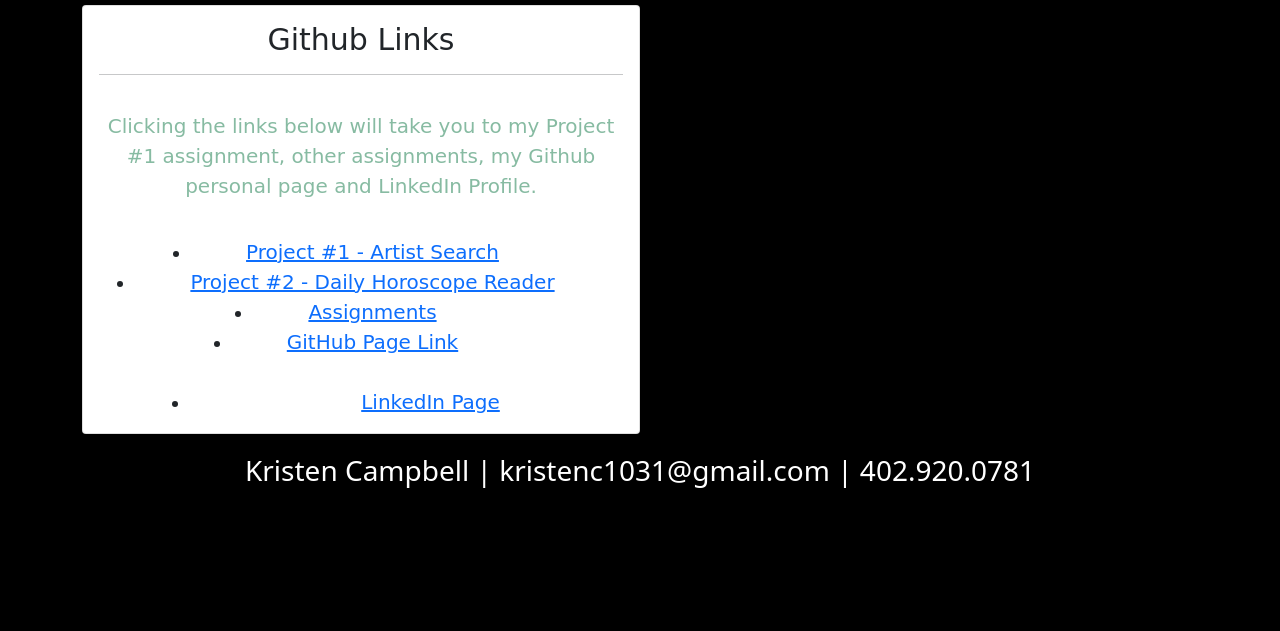
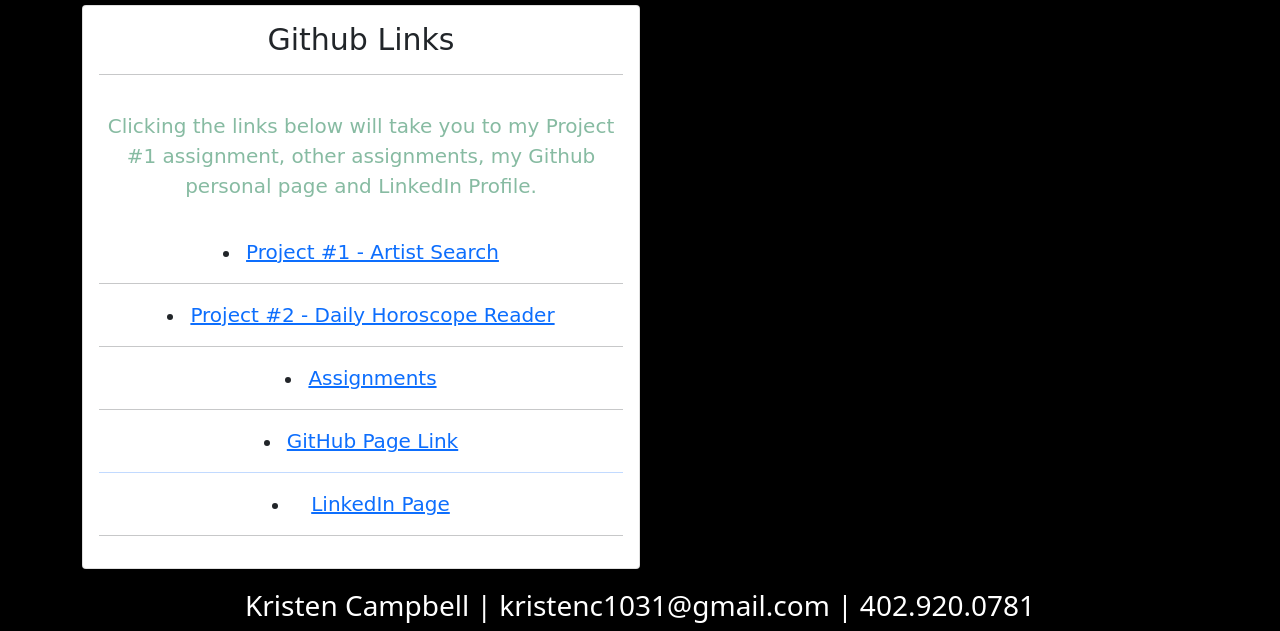
Before and after one commit to kristenc1031/Bootstraps-portfolio, a plain HTML site: page portfolio.html in a window 1280 px wide. Shown: the part 319-950 px from the top of the page. Before the commit the page ends 815 px from the top, so only its background shows below. Drawn offline with nearby package versions, Linux system fonts and the light colour scheme.

Commit message:
fixed links

```diff
--- a/portfolio.css
+++ b/portfolio.css
@@ -2,6 +2,9 @@ body {
   margin: 0;
   padding: 0;
   background-color: black;
+}
+.card-body {
+  content: center;
 }
 
 /* .container {
@@ -9,7 +12,7 @@ body {
   margin: 50px auto;
 } */
 a {
-  padding: 70px 50px 70px 50px;
+  /* padding: 70px 50px 70px 50px; */
   text-align: center;
   font-family: cursive;
   font-size: 20px;
--- a/portfolio.html
+++ b/portfolio.html
@@ -35,16 +35,23 @@
               <div class="column-md-8 center">
                 <div class="card" style="width: 50%; height: 75%;">
                   <div class="card-body">
+                    <div class="column-lg-8">
                     <h5 class="card-title">Github Links</h5>
                     <hr>
 
                     <p class="card-text">Clicking the links below will take you to my Project #1 assignment, other assignments, my Github personal page and LinkedIn Profile.</p>
 
                     <li><a href="https://github.com/Jdouville8/DUFullStack-Project1" target="_blank" class="card-link">Project #1 - Artist Search</a></li>
+                    <hr>
                     <li><a href="https://damp-mountain-65863.herokuapp.com/login" target="_blank" class="card-link">Project #2 - Daily Horoscope Reader</a></li>
+                    <hr>
                     <li><a href="#" class="card-link">Assignments</a></li>
+                    <hr>
                     <li><a href="https://github.com/kristenc1031" target="_blank" class="card-link">GitHub Page Link</li>
+                    <hr>
                     <li><a href="https://www.linkedin.com/in/kristen-campbell-7212b0196/" target="_blank" class="card-link">LinkedIn Page</a></li>
+                    <hr>
+                    </div>
                   </div>
                 </div>
               </div>
```
